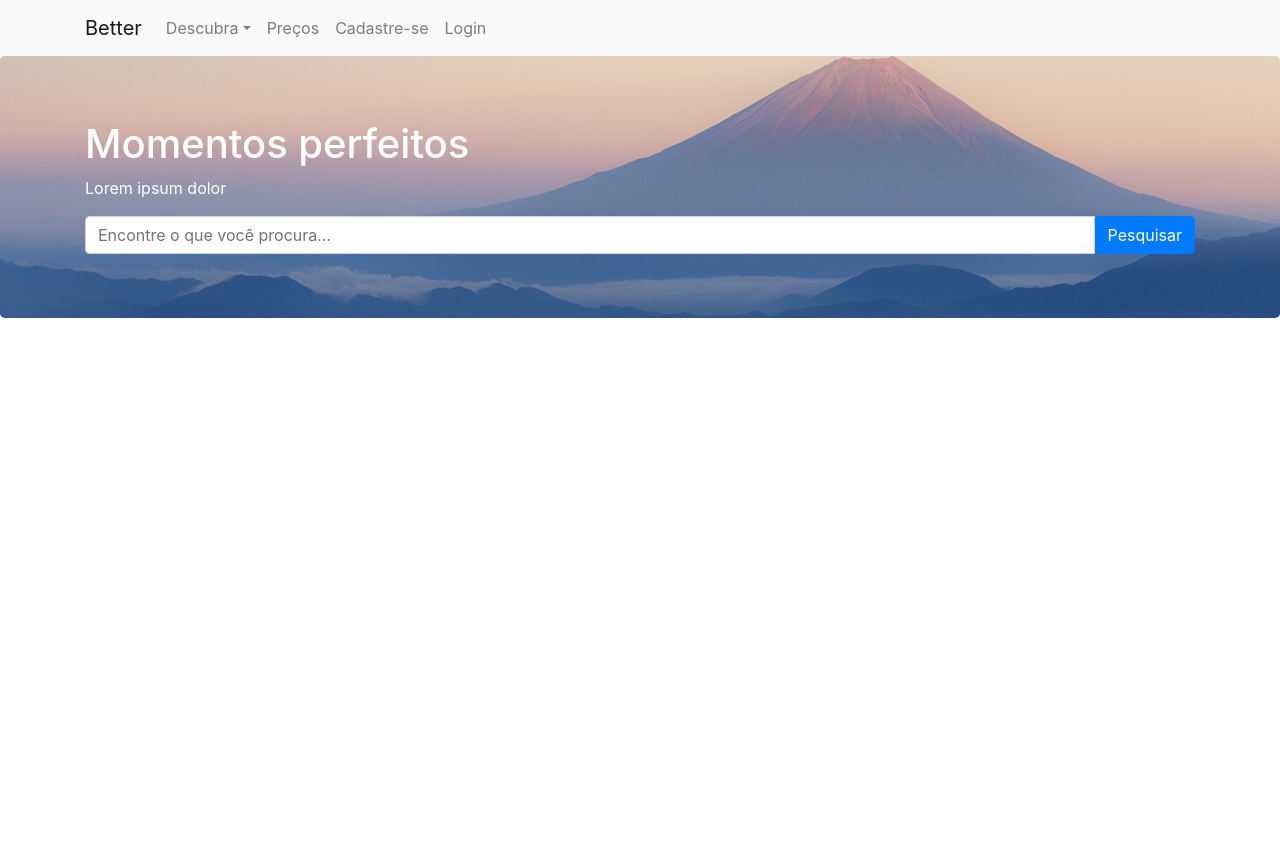
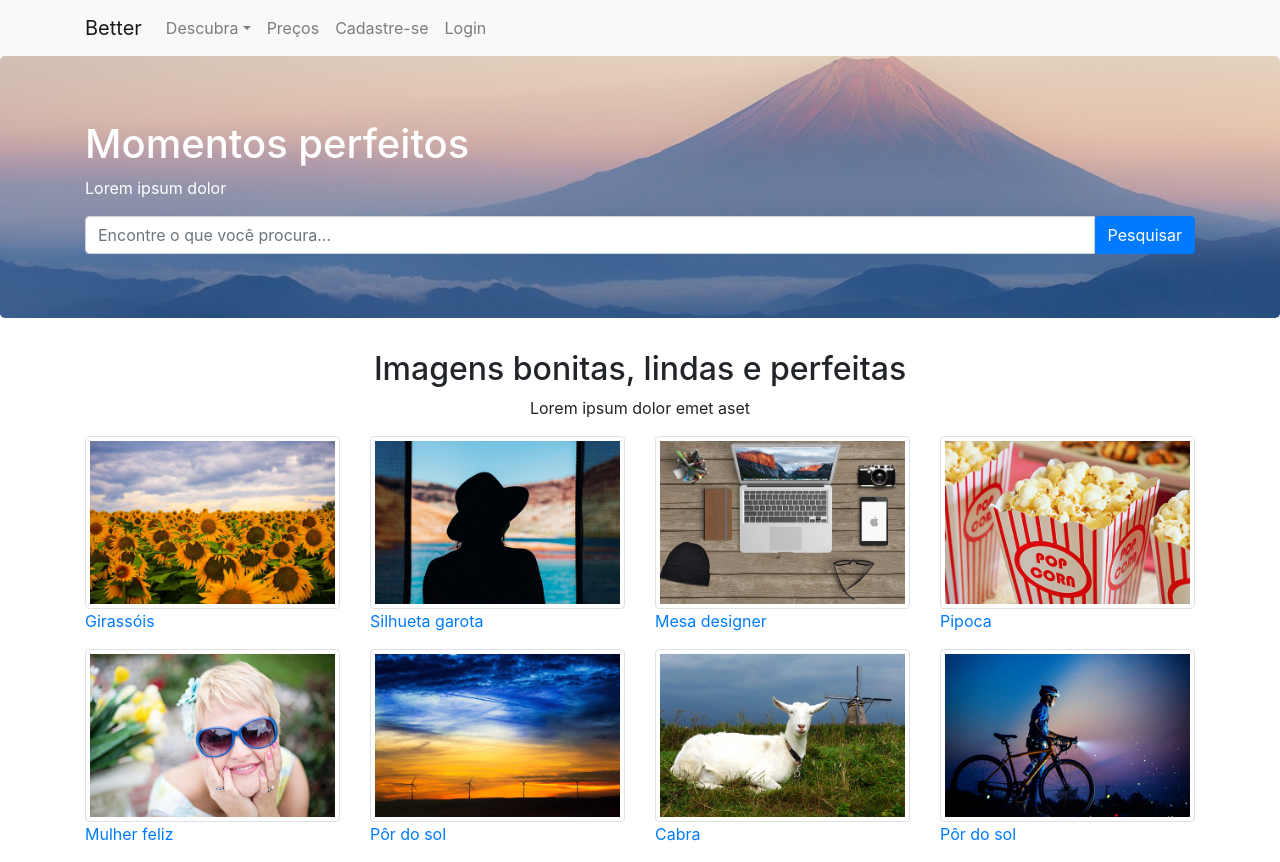
Before and after one commit to KaioLTeles/Better, a plain HTML site: page index.html in a window 1280 px wide. Before the commit the page ends 800 px from the top, so only its background shows below. Drawn offline with Linux system fonts and the light colour scheme.

Commit message:
Adding the photo section to the project.

```diff
--- a/index.html
+++ b/index.html
@@ -41,7 +41,9 @@
         </div>
     </nav>
 
-    <header class="jumbotron">
+    <main>
+        <section class="jumbotron">
+
             <div class="container">
                 <h1>Momentos perfeitos</h1>
                 <p>Lorem ipsum dolor</p>
@@ -52,7 +54,90 @@
                     </span>
                 </form>
             </div>
-    </header>
+        </section>
+
+        <section class="container">
+            <h2 class="text-center">
+                Imagens bonitas, lindas e perfeitas
+            </h2>
+            <p class="text-center">
+                Lorem ipsum dolor emet aset
+            </p>
+            <div class="row">
+                <a class="col-sm-6 col-md-4 col-lg-3" href="#">
+                    <figure>
+                        <img class="img-fluid img-thumbnail" src="./img/girassois.jpg" alt="Girassóis no campo">
+                        <figcaption>
+                            Girassóis
+                        </figcaption>
+                    </figure>
+                </a>
+
+                <a class="col-sm-6 col-md-4 col-lg-3" href="#">
+                    <figure>
+                        <img class="img-fluid img-thumbnail" src="./img/garota-silhueta.jpg" alt="Silhueta garota">
+                        <figcaption>
+                            Silhueta garota
+                        </figcaption>
+                    </figure>
+                </a>
+
+                <a class="col-sm-6 col-md-4 col-lg-3" href="#">
+                    <figure>
+                        <img class="img-fluid img-thumbnail" src="./img/mesa-designer.jpg" alt="Tipica mesa de um desig">
+                        <figcaption>
+                            Mesa designer
+                        </figcaption>
+                    </figure>
+                </a>
+
+                <a class="col-sm-6 col-md-4 col-lg-3" href="#">
+                    <figure>
+                        <img class="img-fluid img-thumbnail" src="./img/pipoca.jpg" alt="Pipoca">
+                        <figcaption>
+                            Pipoca
+                        </figcaption>
+                    </figure>
+                </a>
+
+                <a class="col-sm-6 col-md-4 col-lg-3" href="#">
+                    <figure>
+                        <img class="img-fluid img-thumbnail" src="./img/garota-feliz.jpg" alt="Mulher feliz">
+                        <figcaption>
+                            Mulher feliz
+                        </figcaption>
+                    </figure>
+                </a>
+
+                <a class="col-sm-6 col-md-4 col-lg-3" href="#">
+                    <figure>
+                        <img class="img-fluid img-thumbnail" src="./img/sunset.jpg" alt="Pôr do sol">
+                        <figcaption>
+                            Pôr do sol
+                        </figcaption>
+                    </figure>
+                </a>
+                <a class="col-sm-6 col-md-4 col-lg-3" href="#">
+                    <figure>
+                        <img class="img-fluid img-thumbnail" src="./img/cabra.jpg" alt="Cabra">
+                        <figcaption>
+                            Cabra
+                        </figcaption>
+                    </figure>
+                </a>
+                <a class="col-sm-6 col-md-4 col-lg-3" href="#">
+                    <figure>
+                        <img class="img-fluid img-thumbnail" src="./img/ciclista.jpg" alt="Cilista">
+                        <figcaption>
+                            Pôr do sol
+                        </figcaption>
+                    </figure>
+                </a>
+            </div>
+
+        </section>
+    </main>
+
 
 
     <script src="./js/jquery.js"></script>
```
Lines whose indentation alone changed are shown as unchanged.
